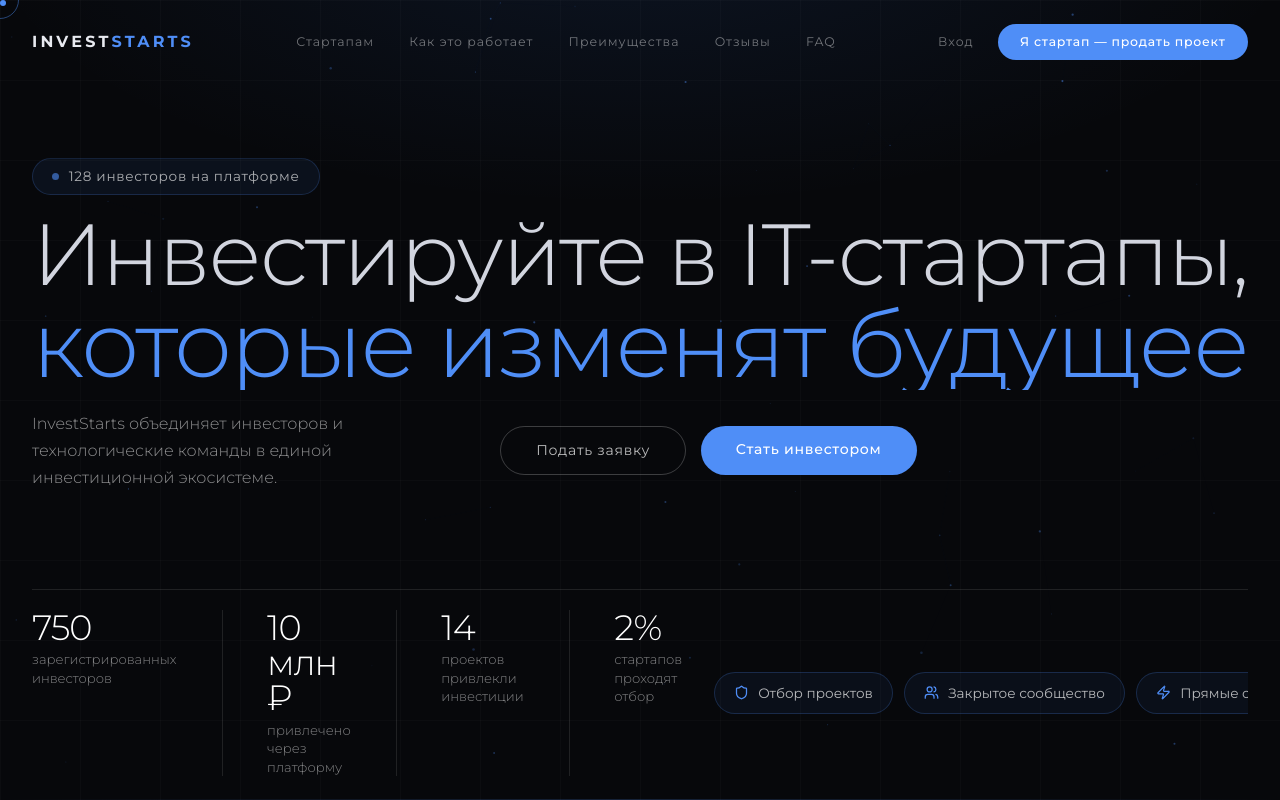
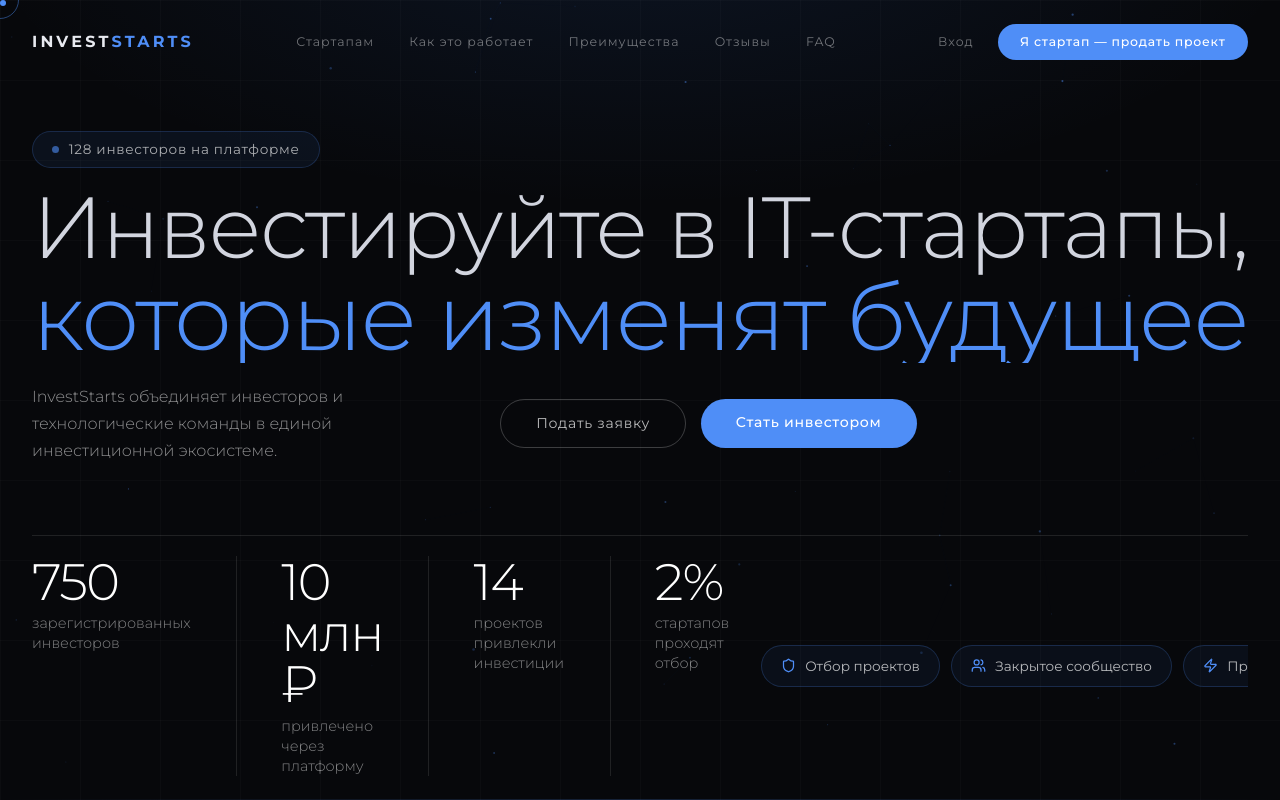
Before and after one commit to pr-poehali-dev/premium-invest-platform, a React (Vite) app: page / in a window 1280 px wide. Built offline with nearby package versions, Linux system fonts and the light colour scheme.

Commit message:
мне нижнюю стату хочется сделать крупнее

```diff
--- a/src/pages/Index.tsx
+++ b/src/pages/Index.tsx
@@ -396,10 +396,10 @@ export default function Index() {
                   ].map((s, i) => (
                     <div key={s.label} style={{ display: "flex", alignItems: "stretch" }}>
                       <div style={{ paddingRight: i < 3 ? "2.8rem" : "0", paddingLeft: i === 0 ? "0" : "2.8rem" }}>
-                        <div style={{ fontSize: "2.2rem", fontWeight: 300, color: "#fff", letterSpacing: "-0.03em", lineHeight: 1 }}>
+                        <div style={{ fontSize: "3.2rem", fontWeight: 300, color: "#fff", letterSpacing: "-0.03em", lineHeight: 1 }}>
                           <CountUp to={s.value} suffix={s.suffix} delay={1150 + i * 100} />
                         </div>
-                        <div style={{ marginTop: "0.35rem", fontSize: "0.82rem", fontWeight: 300, color: "rgba(255,255,255,0.5)", lineHeight: 1.4 }}>
+                        <div style={{ marginTop: "0.4rem", fontSize: "0.9rem", fontWeight: 300, color: "rgba(255,255,255,0.5)", lineHeight: 1.4 }}>
                           {s.label}
                         </div>
                       </div>
```
